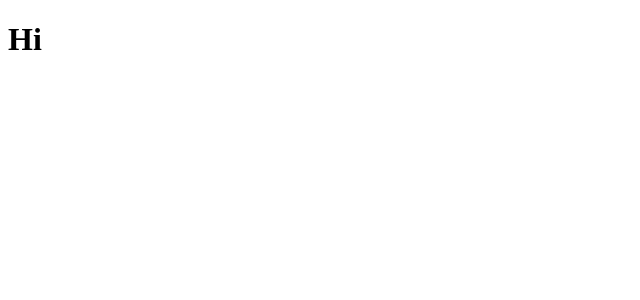
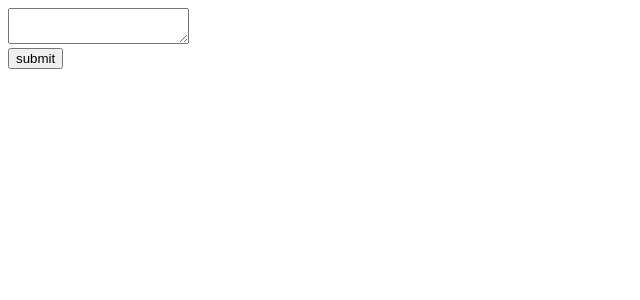
Before and after one commit to YoshijiFujiwara/node-sql-parser-tester, a React (Create React App) app: page / in a window 1280 px wide. Shown: the top 300 px of the page, without its empty margins (0-640 px from the left). Built offline with nearby package versions, Linux system fonts and the light colour scheme.

Commit message:
add textarea

```diff
--- a/src/index.tsx
+++ b/src/index.tsx
@@ -1,10 +1,26 @@
-import ReactDOM from 'react-dom';
+import { useState } from "react";
+import ReactDOM from "react-dom";
 
 const App = () => {
-  return <h1>Hi</h1>;
-}
+  const [input, setInput] = useState("");
+  const [code, setCode] = useState("");
 
-ReactDOM.render(
-  <App/>,
-  document.querySelector('#root')
-)
+  const onClick = () => {
+    console.log(input);
+  };
+
+  return (
+    <div>
+      <textarea
+        value={input}
+        onChange={(e) => setInput(e.target.value)}
+      ></textarea>
+      <div>
+        <button onClick={onClick}>submit</button>
+      </div>
+      <pre>{code}</pre>
+    </div>
+  );
+};
+
+ReactDOM.render(<App />, document.querySelector("#root"));
```
